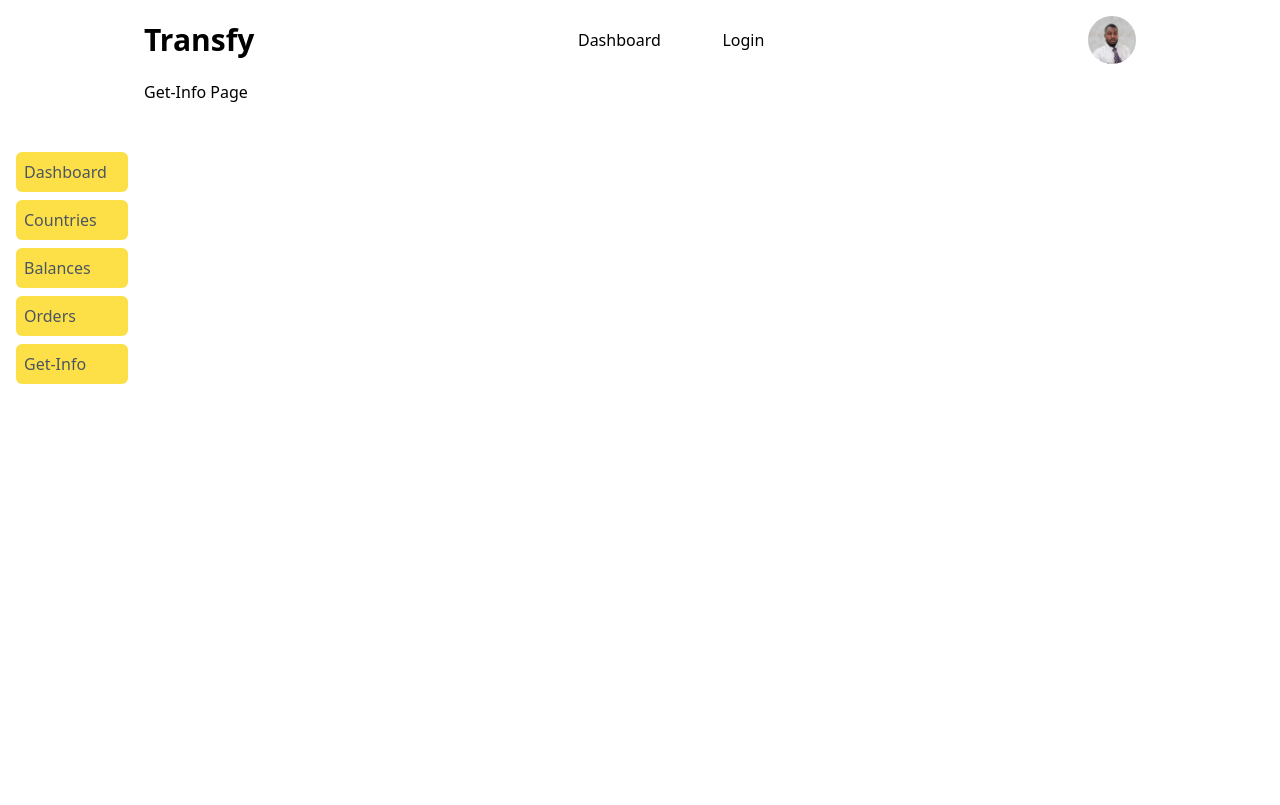
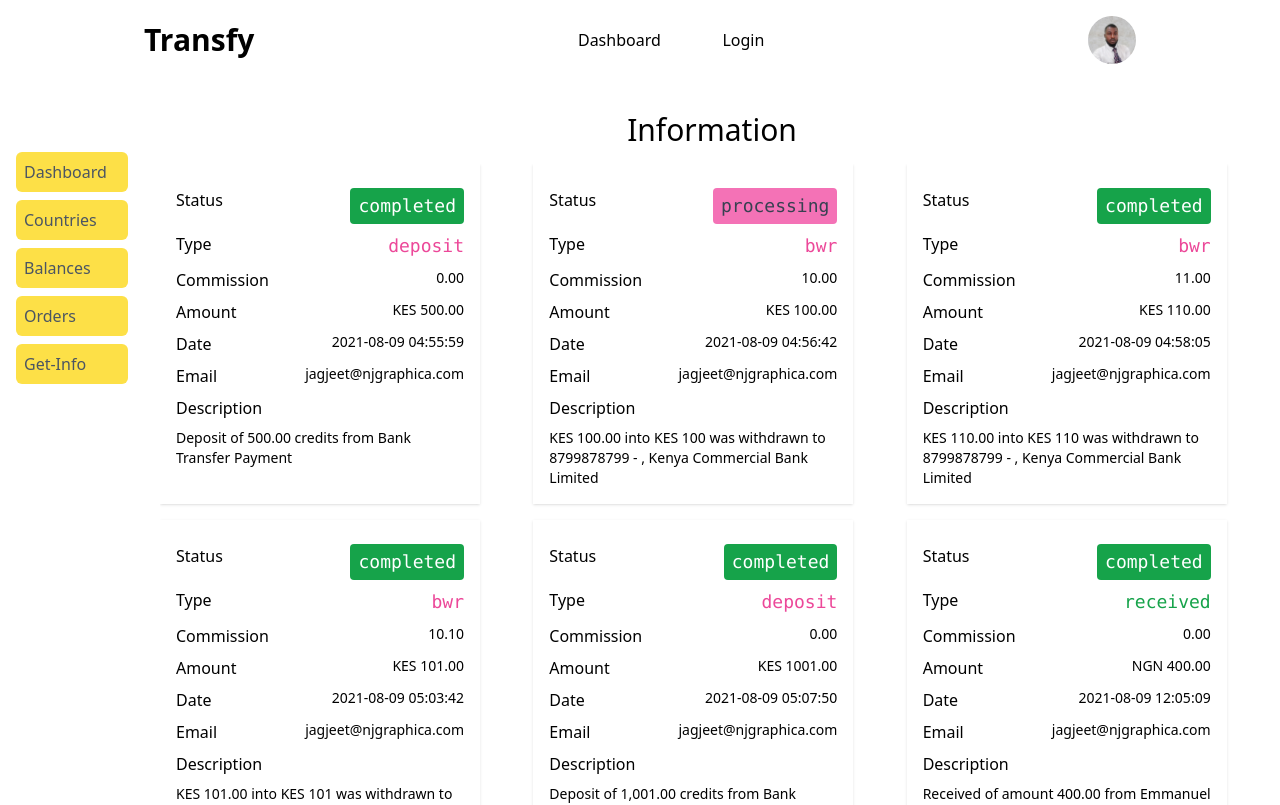
Before and after one commit to Fasunle/transfy-v2, a Vue app: page /get-info in a window 1280 px wide. Shown: the top 805 px of the page. Built offline with nearby package versions, Linux system fonts and the light colour scheme; what @auth0/auth0-vue would draw is missing.

Commit message:
feat: Information component

```diff
--- a/src/components/dashboard/GetInfo.vue
+++ b/src/components/dashboard/GetInfo.vue
@@ -1,14 +1,26 @@
 <template>
-  Get-Info Page
+  <div class="p-4 md:pb-16">
+    <h1 class="text-center text-3xl font-sans font-medium my-4">Information</h1>
+
+    <div class="grid md:grid-cols-2 lg:grid-cols-3 gap-4 overflow-auto justify-center">
+      <Info
+        v-for="info in infos"
+        :key="info.id"
+        :info="info"
+      />
+    </div>
+  </div>
 </template>
 
 <script>
-import { useStore } from '@/store'
+  import { useStore } from '@/store';
+  import Info from './Info.vue';
+
+
   export default {
-  setup(){
-
-    const store = useStore()
-
+      components: { Info },
+      setup() {
+          const store = useStore();
           // fetch data from API
           const info_obj = {
               "0": {
@@ -311,15 +323,12 @@ export default {
                   "created_at": "2021-11-21 13:49:44",
                   "updated_at": "2021-11-21 13:49:47"
               }
-    }
-
-    const info = Object.values(info_obj)
-
-    store.setInfo(info)
-
+          };
+          const info = Object.values(info_obj);
+          store.setInfo(info);
           return {
-        info: store.info
-    }
+              infos: store.info
+          };
       }
   }
 </script>
--- /dev/null
+++ b/src/components/dashboard/Info.vue
@@ -0,0 +1,52 @@
+<template>
+  <div class="max-w-xs shadow p-4 text-sm">
+
+    <div class="flex justify-between mt-2">
+      <h2 class="text-base">Status</h2>
+      <p class="p-1 px-2 rounded text-lg font-mono" :class="info.status == 'completed' ? 'bg-green-600 text-white': info.status == 'processing' ? 'bg-pink-400 text-gray-700': 'bg-red-400 text-gray-700'">{{info.status}}</p>
+    </div>
+
+    <div class="flex justify-between mt-2">
+      <h2 class="text-base">Type</h2>
+      <p class="text-lg font-mono" :class="info.type == 'received' ? 'text-green-600': info.type == 'bwr' ? 'text-pink-500': info.type == 'failed' ? 'text-red-800': info.type == 'deposit' ? 'text-pink-500': 'text-blue-700'">{{info.type}}</p>
+    </div>
+
+    <div class="flex justify-between mt-2">
+      <h2 class="text-base">Commission</h2>
+      <p>{{info.commission}}</p>
+    </div>
+
+    <div class="flex justify-between mt-2">
+      <h2 class="text-base">Amount</h2>
+      <p>{{info.currency_code}} {{info.amount}}</p>
+    </div>
+
+    <div class="flex justify-between mt-2">
+      <h2 class="text-base">Date</h2>
+      <p>{{info.created_at}}</p>
+    </div>
+
+    <div class="flex justify-between mt-2">
+      <h2 class="text-base">Email</h2>
+      <p>{{info.email}}</p>
+    </div>
+
+    <div class="mt-2">
+      <h2 class="text-base">Description</h2>
+      <p class="mt-2">{{info.description}}</p>
+    </div>
+
+
+  </div>
+</template>
+
+<script>
+export default {
+  props: ["info"]
+
+}
+</script>
+
+<style>
+
+</style>
```
Lines whose indentation alone changed are shown as unchanged.
